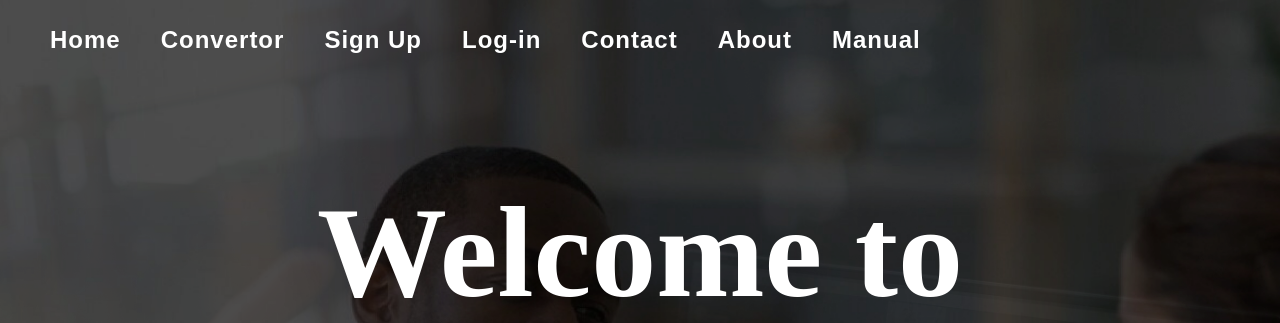
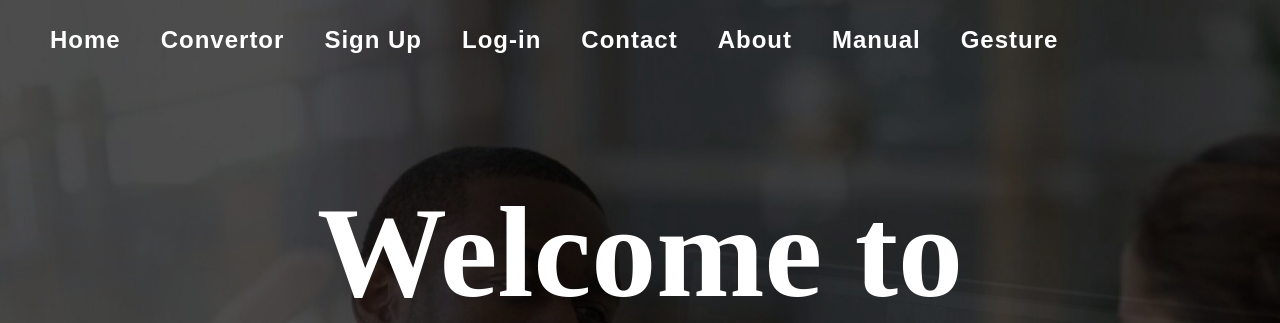
Before and after one commit to IshaanSinha29/voicetoislproject, a Django app: page / in a window 1280 px wide. Shown: the top 323 px of the page. Run offline with Django 3.2, Linux system fonts and the light colour scheme; parts of the project's set-up code (start-up, migrations or seed data) failed here and were passed over.

Commit message:
Update home.html

```diff
--- a/templates/home.html
+++ b/templates/home.html
@@ -180,6 +180,7 @@
 					<li class="li"><a href="{% url 'contact' %}">Contact</a></li>
 					<li class="li"><a href="{% url 'about' %}">About</a></li>
 					<li class="li"><a href="{% url 'manual' %}">Manual</a></li>
+					<li class="li"><a href="{% url 'gesture' %}">Gesture</a></li>
 				  </ul>
 				  <div id="google_element"></div>
 				  <script src="http://translate.google.com/translate_a/element.js?cb=loadGoogleTranslate"></script>
```
